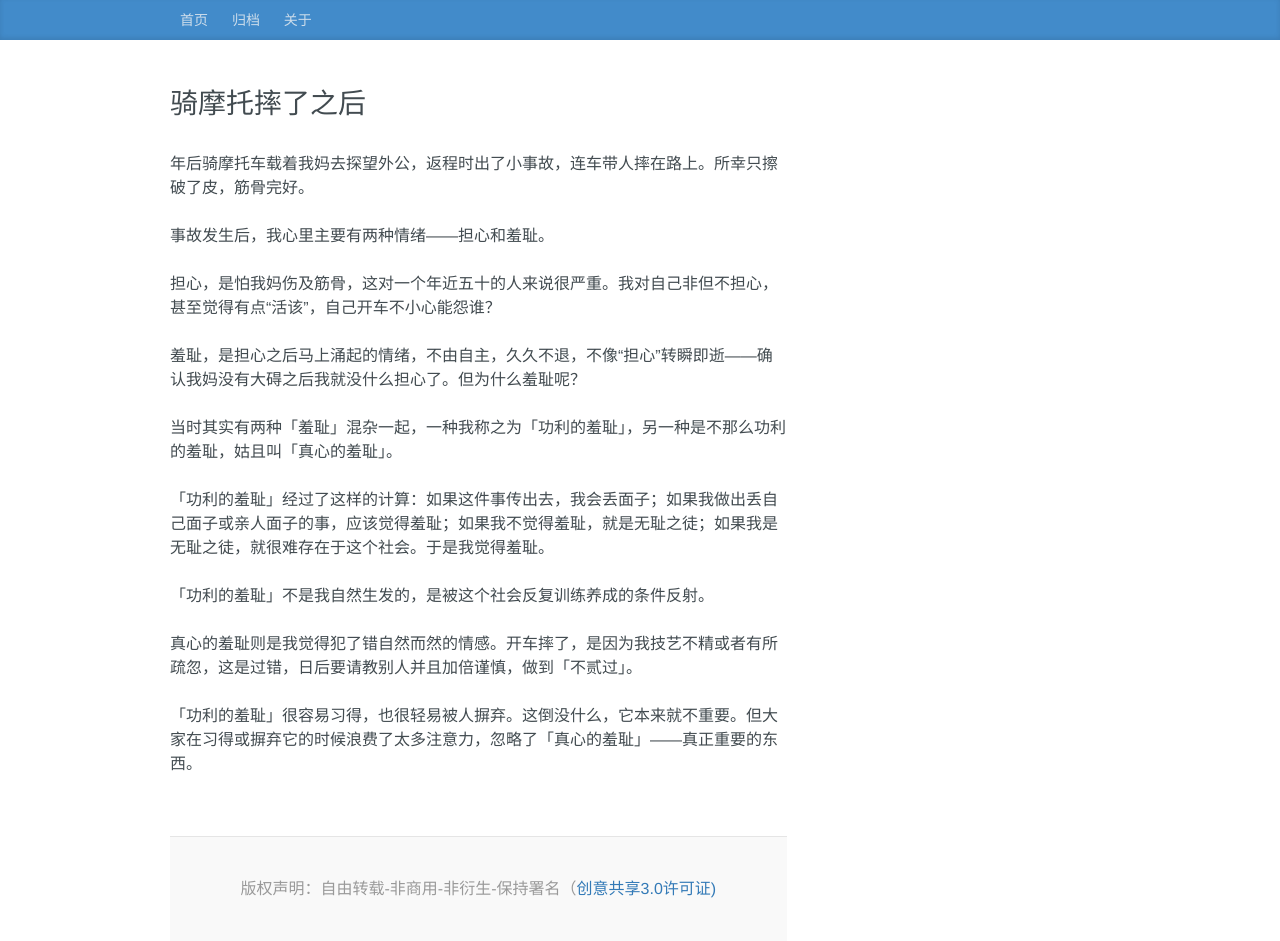
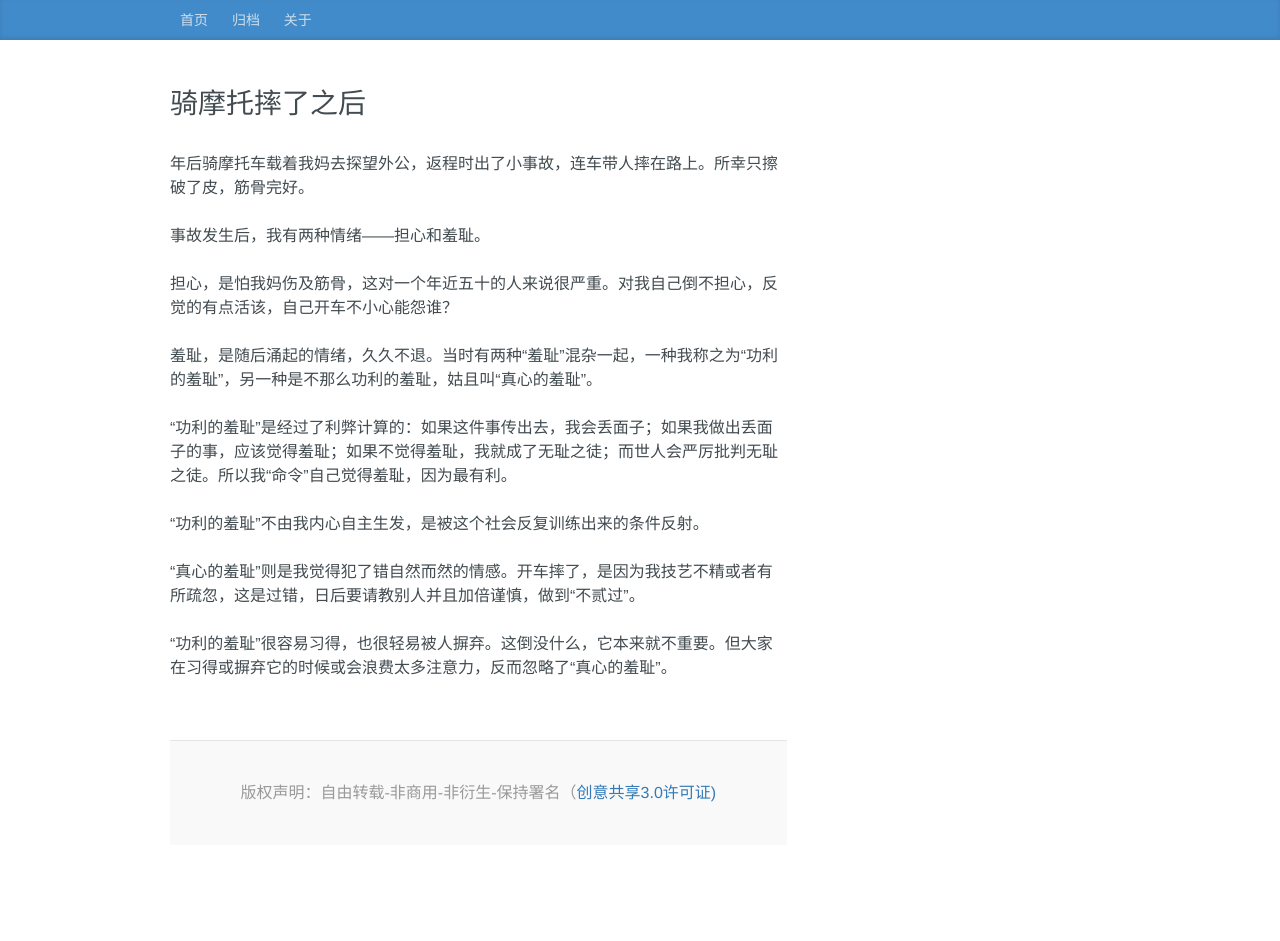
Before and after one commit to 90lzy/90lzy.github.io, a Jekyll site: the page built from _posts/2017-02-07-after-falling-down.md, in a window 1280 px wide. Built offline with Jekyll 4.4.1, drawn with Linux system fonts in a browser that asks for light colours; comment, search, counter and statistics services are not loaded; after the commit the page ends 900 px from its top, so only the background shows below that.

Commit message:
修改部分文章

```diff
--- a/_posts/2017-02-07-after-falling-down.md
+++ b/_posts/2017-02-07-after-falling-down.md
@@ -6,18 +6,16 @@ tags: ["感想"]
 
 年后骑摩托车载着我妈去探望外公，返程时出了小事故，连车带人摔在路上。所幸只擦破了皮，筋骨完好。
 
-事故发生后，我心里主要有两种情绪——担心和羞耻。
+事故发生后，我有两种情绪——担心和羞耻。
 
-担心，是怕我妈伤及筋骨，这对一个年近五十的人来说很严重。我对自己非但不担心，甚至觉得有点“活该”，自己开车不小心能怨谁？
+担心，是怕我妈伤及筋骨，这对一个年近五十的人来说很严重。对我自己倒不担心，反觉的有点活该，自己开车不小心能怨谁？
 
-羞耻，是担心之后马上涌起的情绪，不由自主，久久不退，不像“担心”转瞬即逝——确认我妈没有大碍之后我就没什么担心了。但为什么羞耻呢？
+羞耻，是随后涌起的情绪，久久不退。当时有两种“羞耻”混杂一起，一种我称之为“功利的羞耻”，另一种是不那么功利的羞耻，姑且叫“真心的羞耻”。
 
-当时其实有两种「羞耻」混杂一起，一种我称之为「功利的羞耻」，另一种是不那么功利的羞耻，姑且叫「真心的羞耻」。
+“功利的羞耻”是经过了利弊计算的：如果这件事传出去，我会丢面子；如果我做出丢面子的事，应该觉得羞耻；如果不觉得羞耻，我就成了无耻之徒；而世人会严厉批判无耻之徒。所以我“命令”自己觉得羞耻，因为最有利。
 
-「功利的羞耻」经过了这样的计算：如果这件事传出去，我会丢面子；如果我做出丢自己面子或亲人面子的事，应该觉得羞耻；如果我不觉得羞耻，就是无耻之徒；如果我是无耻之徒，就很难存在于这个社会。于是我觉得羞耻。
+“功利的羞耻”不由我内心自主生发，是被这个社会反复训练出来的条件反射。
 
-「功利的羞耻」不是我自然生发的，是被这个社会反复训练养成的条件反射。
+“真心的羞耻”则是我觉得犯了错自然而然的情感。开车摔了，是因为我技艺不精或者有所疏忽，这是过错，日后要请教别人并且加倍谨慎，做到“不贰过”。
 
-真心的羞耻则是我觉得犯了错自然而然的情感。开车摔了，是因为我技艺不精或者有所疏忽，这是过错，日后要请教别人并且加倍谨慎，做到「不贰过」。
-
-「功利的羞耻」很容易习得，也很轻易被人摒弃。这倒没什么，它本来就不重要。但大家在习得或摒弃它的时候浪费了太多注意力，忽略了「真心的羞耻」——真正重要的东西。
+“功利的羞耻”很容易习得，也很轻易被人摒弃。这倒没什么，它本来就不重要。但大家在习得或摒弃它的时候或会浪费太多注意力，反而忽略了“真心的羞耻”。
```
Also changed, not shown: _posts/2017-01-11-break-through-the-gfw.md (+2 -2 lines), _posts/2017-02-06-words-on-the-wall.md (+12 -12 lines).
